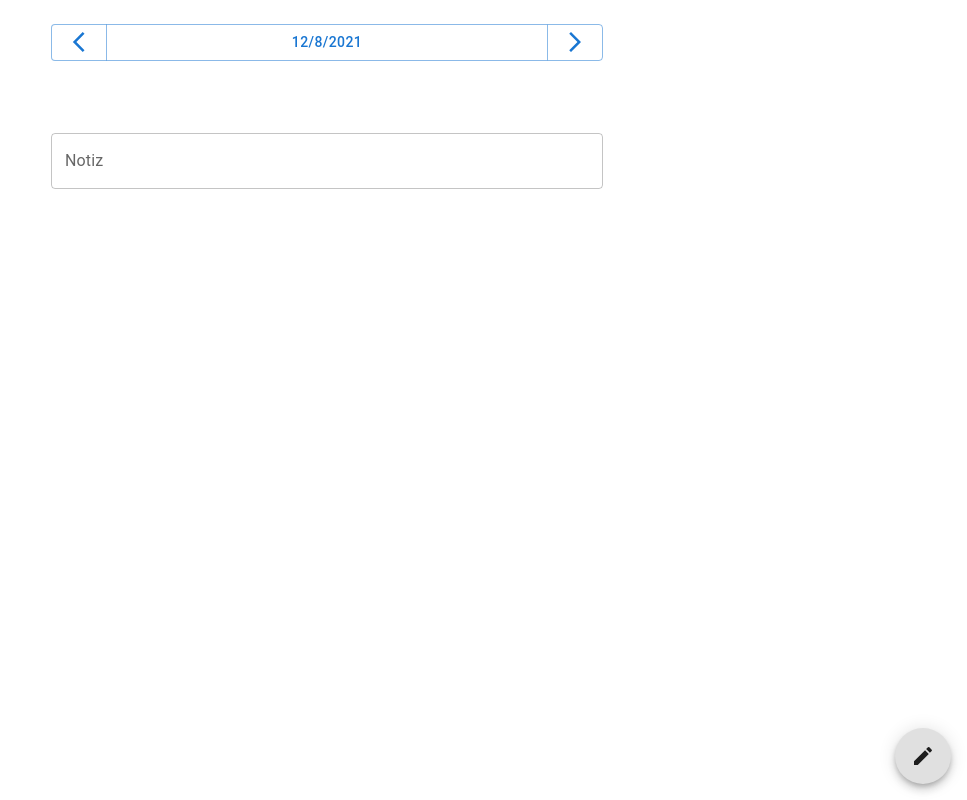
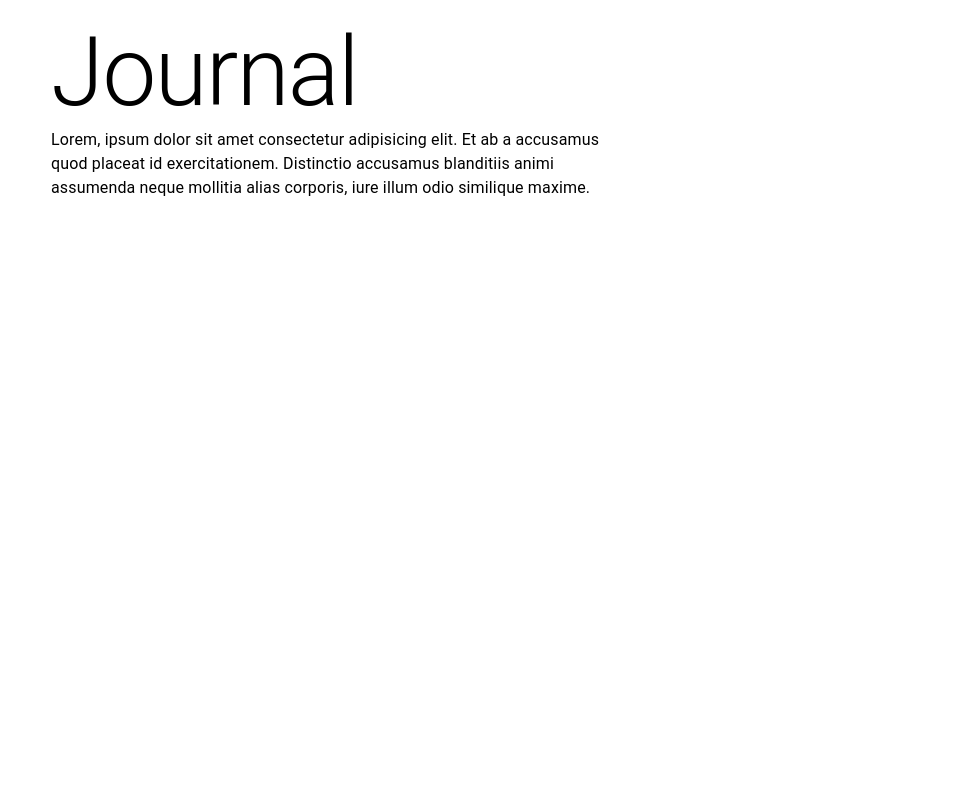
Before and after one commit to mfillmer/journal, a React (Create React App) app: page / in a window 1280 px wide. Shown: the whole page, without its empty margins (313-1280 px from the left). Built offline with nearby package versions, Linux system fonts and the light colour scheme.

Commit message:
add Introscreen

```diff
--- a/src/App.tsx
+++ b/src/App.tsx
@@ -1,22 +1,17 @@
 import { Container } from '@mui/material'
 import React from 'react'
-import { SectionEditorToggle } from './SectionEditorToggle'
 import './App.css'
-import { DateView } from './DateView'
-import { Note } from './Note'
-import { SectionHeader } from './SectionHeader'
-import { SectionRating } from './SectionRating'
-import { SectionList } from './SectionList'
+import { IntroScreen } from './IntroScreen'
+import { Journal } from './Journal'
+import { useSections } from './Section.util'
 
-const App = () => (
-  <Container maxWidth='sm' sx={{ padding: 2 }}>
-    <DateView />
-    <SectionHeader />
-    <SectionEditorToggle />
-    <SectionList />
-    <SectionRating />
-    <Note />
-  </Container>
-)
+const App = () => {
+  const sections = useSections()
+  return (
+    <Container maxWidth='sm' sx={{ padding: 2 }}>
+      {!!sections.length ? <Journal /> : <IntroScreen />}
+    </Container>
+  )
+}
 
 export default App
--- /dev/null
+++ b/src/IntroScreen.tsx
@@ -0,0 +1,16 @@
+import { Typography } from '@mui/material'
+import React from 'react'
+
+export const IntroScreen = () => {
+  return (
+    <div>
+      <Typography variant='h1'>Journal</Typography>
+      <Typography variant='body1'>
+        Lorem, ipsum dolor sit amet consectetur adipisicing elit. Et ab a
+        accusamus quod placeat id exercitationem. Distinctio accusamus
+        blanditiis animi assumenda neque mollitia alias corporis, iure illum
+        odio similique maxime.
+      </Typography>
+    </div>
+  )
+}
--- /dev/null
+++ b/src/Journal.tsx
@@ -0,0 +1,18 @@
+import React from 'react'
+import { SectionEditorToggle } from './SectionEditorToggle'
+import { DateView } from './DateView'
+import { Note } from './Note'
+import { SectionHeader } from './SectionHeader'
+import { SectionRating } from './SectionRating'
+import { SectionList } from './SectionList'
+
+export const Journal = () => (
+  <>
+    <DateView />
+    <SectionHeader />
+    <SectionEditorToggle />
+    <SectionList />
+    <SectionRating />
+    <Note />
+  </>
+)
--- a/src/Section.util.tsx
+++ b/src/Section.util.tsx
@@ -27,7 +27,7 @@ export const useHeading = () => {
   return heading
 }
 
-export const useItems = (): SectionItem[] => {
+export const useSections = (): SectionItem[] => {
   const path = usePath()
   const items = useAppSelector((state) =>
     Object.values(state.sections.items)?.filter((s) => s.path === path)
--- a/src/SectionEditor.tsx
+++ b/src/SectionEditor.tsx
@@ -13,7 +13,7 @@ import {
   Typography,
 } from '@mui/material'
 import React, { FC, useState } from 'react'
-import { useItems, useSubmitSection } from './Section.util'
+import { useSections, useSubmitSection } from './Section.util'
 
 interface props {
   open?: boolean
@@ -27,7 +27,7 @@ export const SectionEditor: FC<props> = ({
   const [value, setValue] = useState<string>('')
   const [uuid, setUuid] = useState<string>('')
   const [isChild, setIsChild] = useState(false)
-  const items = useItems()
+  const sections = useSections()
   const submit = useSubmitSection(value, uuid, isChild)
 
   const onSubmit = () => {
@@ -45,11 +45,11 @@ export const SectionEditor: FC<props> = ({
           <InputLabel id='section'>Bereich wählen</InputLabel>
           <Select
             label='Bereich wählen'
-            disabled={!items.length}
+            disabled={!sections.length}
             value={uuid}
             onChange={(e) => setUuid(e.target.value)}
             labelId='section'>
-            {items.map((i) => (
+            {sections.map((i) => (
               <MenuItem value={i.uuid}>{i.label}</MenuItem>
             ))}
           </Select>
--- a/src/SectionList.tsx
+++ b/src/SectionList.tsx
@@ -1,14 +1,14 @@
 import { Stack } from '@mui/material'
 import React from 'react'
-import { useItems } from './Section.util'
+import { useSections } from './Section.util'
 import { SectionListItem } from './SectionListItem'
 
 export const SectionList = () => {
-  const items = useItems()
+  const sections = useSections()
 
   return (
     <Stack>
-      {items.map((item, index) => (
+      {sections.map((item, index) => (
         <SectionListItem key={index} item={item} />
       ))}
     </Stack>
```
